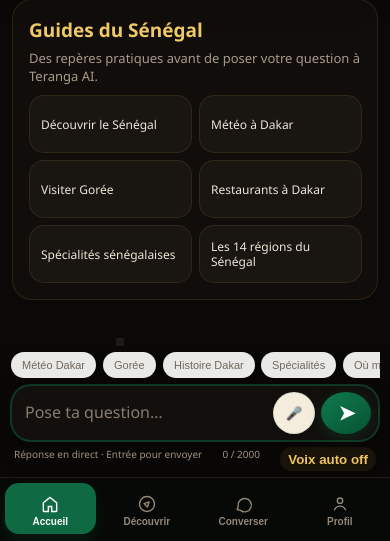
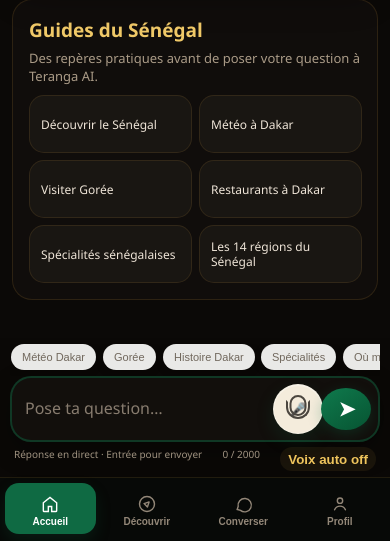
Before and after one commit to barouu78-wq/teranga-ai, a Flask app: page / in a window 390 px wide. Shown: the part 498-1039 px from the top of the page. Run offline with Flask 3, Linux system fonts and the light colour scheme; some libraries are stand-ins or nearby versions.

Commit message:
Redesign microphone control with premium voice affordance

```diff
--- a/templates/home.html
+++ b/templates/home.html
@@ -778,6 +778,76 @@ body.has-chat #messages{padding-top:4px}
 @media(prefers-reduced-motion:reduce){
   #send:before{display:none}
   .card,.guide-links a,.chips button,.spread a,.spread button{will-change:auto}
+}
+
+/* Teranga Micro v9 — premium voice control */
+#mic{
+  position:relative;
+  width:48px;height:48px;min-width:48px;
+  display:grid;place-items:center;
+  border-radius:50%;
+  padding:0;
+  background:linear-gradient(145deg,#f3d88d,#d9a441);
+  color:#173d2b;
+  border:1px solid rgba(255,255,255,.28);
+  box-shadow:0 7px 18px rgba(15,106,67,.16),inset 0 1px 0 rgba(255,255,255,.34);
+  isolation:isolate;
+  transition:transform .2s ease,box-shadow .2s ease,background .2s ease;
+}
+#mic:before{
+  content:"";
+  width:17px;height:21px;
+  border:2px solid currentColor;
+  border-radius:10px;
+  position:absolute;top:10px;left:50%;transform:translateX(-50%);
+  box-sizing:border-box;
+}
+#mic:after{
+  content:"";
+  width:24px;height:19px;
+  border:2px solid currentColor;
+  border-top-color:transparent;
+  border-radius:0 0 14px 14px;
+  position:absolute;top:15px;left:50%;transform:translateX(-50%);
+  box-sizing:border-box;
+}
+#mic span{display:none}
+#mic:hover{
+  transform:translateY(-1px) scale(1.025);
+  box-shadow:0 10px 22px rgba(15,106,67,.22),inset 0 1px 0 rgba(255,255,255,.34);
+}
+#mic:active{transform:scale(.94)}
+#mic.listen{
+  background:linear-gradient(145deg,#d94b42,#b92f2f)!important;
+  color:#fff!important;
+  box-shadow:0 8px 22px rgba(201,54,54,.28),0 0 0 0 rgba(201,54,54,.35);
+  animation:terangaMicBreath 1.15s ease-in-out infinite;
+}
+#mic.listen:before{border-width:2.2px}
+#mic.listen:after{border-bottom-color:currentColor}
+#mic.listen + #send{transform:translateZ(0)}
+@keyframes terangaMicBreath{
+  0%,100%{box-shadow:0 8px 22px rgba(201,54,54,.28),0 0 0 0 rgba(201,54,54,.28)}
+  50%{box-shadow:0 9px 25px rgba(201,54,54,.34),0 0 0 7px rgba(201,54,54,.09)}
+}
+@media(max-width:680px){
+  #mic{
+    width:50px;height:50px;min-width:50px;
+    box-shadow:0 7px 18px rgba(15,106,67,.18),inset 0 1px 0 rgba(255,255,255,.35);
+  }
+  #mic:before{top:10px}
+  #mic:after{top:15px}
+  #mic.listen:after{
+    animation:terangaMicRing 1.25s ease-out infinite;
+  }
+  @keyframes terangaMicRing{
+    0%{box-shadow:0 0 0 0 rgba(201,54,54,.25)}
+    100%{box-shadow:0 0 0 11px rgba(201,54,54,0)}
+  }
+}
+@media(prefers-reduced-motion:reduce){
+  #mic,#mic.listen{animation:none!important;transition:none!important}
+  #mic.listen:after{animation:none!important}
 }
 </style>
 
```
